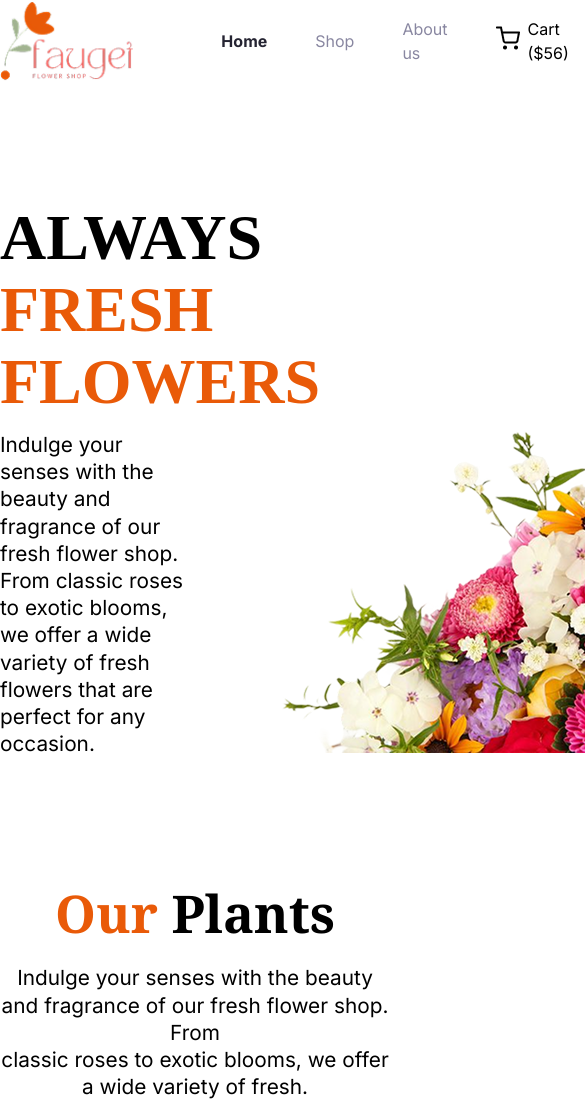
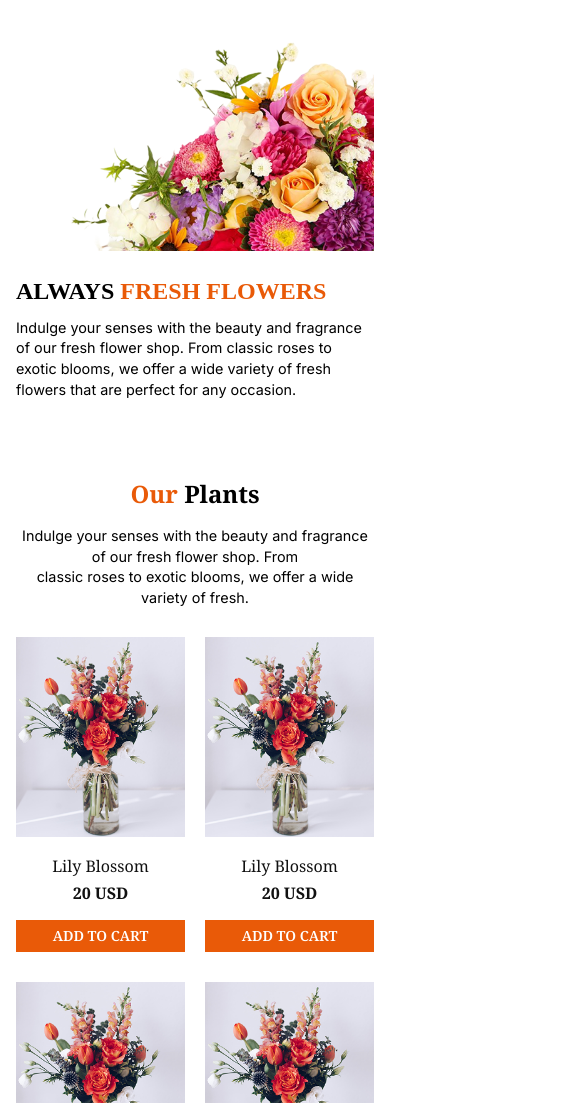
Before and after one commit to asir-uddin/secend-assignment, a plain HTML site: page index.html in a window 390 px wide. Shown: the top 1103 px of the page, 585 px wide, since content can reach past the window. Drawn offline with Linux system fonts and the light colour scheme.

Commit message:
added our plan card responsiv

```diff
--- a/index.html
+++ b/index.html
@@ -18,7 +18,7 @@
 </head>
 <body>
     <header>
-        <nav class="navber">
+        <!-- <nav class="navber">
             <img class="nav-logo" src="./B12A02-Responsive-Flowers/assets/logo.png" alt="Logo">
             <ul class="nav-item">
                 <li class="home">Home</li>
@@ -27,7 +27,7 @@
                 <li class="shopping-card item"><span ><img src="./B12A02-Responsive-Flowers/assets/shopping-cart.png" alt=""></span>
                 Cart ($56)</li>
             </ul>
-        </nav>
+        </nav> -->
         <section class="header-container">
             <div class="container-box">
                 <div class="left-box-contant">
@@ -100,7 +100,7 @@
             </div>
         </section>
         <!-- flower and plant -->
-         <section class="body" class="flower-plant-wrapper">
+         <!-- <section class="body" class="flower-plant-wrapper">
             <div class="flower-plant-container">
                 <div class="flower-dev">
                 <img src="./B12A02-Responsive-Flowers/assets/flower-store.png" alt="">
@@ -117,9 +117,9 @@
             </div>
             </div>
             <img class="trust-badge" src="./B12A02-Responsive-Flowers/assets/trusted-badge.png" alt="">
-         </section>
+         </section> -->
          <!-- latest deal -->
-          <section class="body">
+          <!-- <section class="body">
             <div class="our-plan">
                 <h3 class="plan-title"><span class="color-tip">Latest</span> Deals</h3>
                 <p class="normal-font">Indulge your senses with the beauty and fragrance of our fresh flower shop. From <br> classic roses to exotic blooms, we offer a wide variety of fresh.</p>
@@ -147,9 +147,9 @@
                     </div>
                 </div>
             </div>
-          </section>
+          </section> -->
           <!-- Join the colorful Bunch -->
-        <section class="join-us">
+        <!-- <section class="join-us">
             <div class="join-wrapper">
                 <h3>Join the colorful Bunch</h3>
                 <div class="btn-style">
@@ -157,9 +157,9 @@
                 <button class="btn-sub" type="submit">Subscribe</button>
                 </div>
             </div>
-          </section>
+          </section> -->
     </main>
-    <footer>
+    <!-- <footer>
         <section class="footer">
             <div class="footer-left-site">
                 <img src="./B12A02-Responsive-Flowers/assets/logo.png" alt="Logo">
@@ -190,6 +190,6 @@
                 <img src="./B12A02-Responsive-Flowers/assets/icon-youtube.png" alt="">
             </div>
         </section>
-    </footer>
+    </footer> -->
 </body>
 </html>
--- a/styles/style.css
+++ b/styles/style.css
@@ -333,3 +333,66 @@
     align-items: flex-start;
     gap: 24px;
 }
+
+@media (max-width:767px) {
+    .container-box{
+    flex-direction: column-reverse;
+    margin: 28px 0;
+    padding: 0 16px;
+    }
+    .left-box-contant ,
+    .right-box-container{
+        width: 100%;
+    }
+    .left-box-contant h2{
+    font-size: 1.5rem;
+    line-height: 1.6rem;
+    }
+    .left-box-contant p{
+    font-size: 0.9rem;
+    line-height: 1.3rem;
+    }
+    .header-bg{
+    width: 100%;
+    margin-bottom: 24px;
+    }
+
+    /* <!-- our plant card --> */
+    .body{
+        padding: 48px 16px;
+    }
+    .plan-title{
+        font-size: 1.5rem;
+    }
+    .normal-font{
+    font-size: 0.9rem;
+    line-height: 1.3rem;
+    }
+    .card-box{
+    margin: 28px 0;
+    grid-template-columns: repeat(2, 1fr);
+    }
+    /* .card-contain{
+        width: 50%;
+    } */
+    .card-contain img{
+        width: 100%;
+    }
+    .card-contain h4{
+    font-size: 1rem;
+    line-height: 1.4rem;
+    margin: 16px 0 4px;
+    }
+    .card-contain h5{
+    font-size: 1rem;
+    line-height: 1.4rem;
+    margin-bottom: 16px;
+    }
+    .card-button{
+    width: 100%;
+    padding: 8px 10px;
+    font-size: 14px;
+    line-height: 16px;
+    }
+
+}
```
